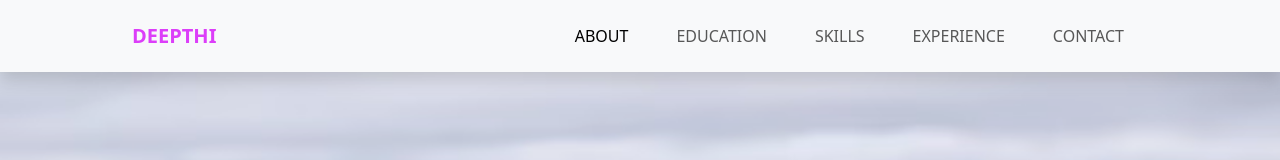
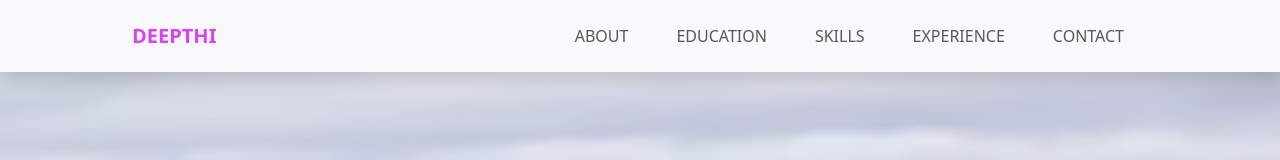
Before and after one commit to deepthiTalapagala/Angular, an Angular app: page / in a window 1280 px wide. Shown: the top 160 px of the page. Built offline with nearby package versions, Linux system fonts and the light colour scheme.

Commit message:
Removed:active

```diff
--- a/src/app/navbar/navbar.component.html
+++ b/src/app/navbar/navbar.component.html
@@ -8,7 +8,7 @@
           <div class="collapse navbar-collapse" id="collapsibleNavbar">
             <ul class="navbar-nav ms-auto">
               <li class="nav-item">
-                <a class="nav-link active px-4" href="#about">ABOUT</a>
+                <a class="nav-link px-4" href="#about">ABOUT</a>
               </li>
               <li class="nav-item">
                 <a class="nav-link px-4" href="#education">EDUCATION</a>
```
